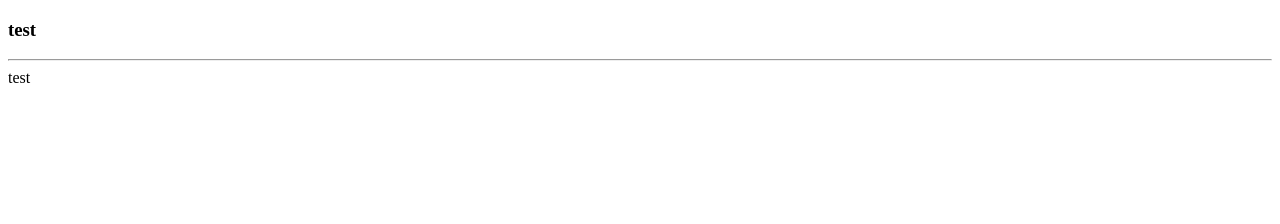
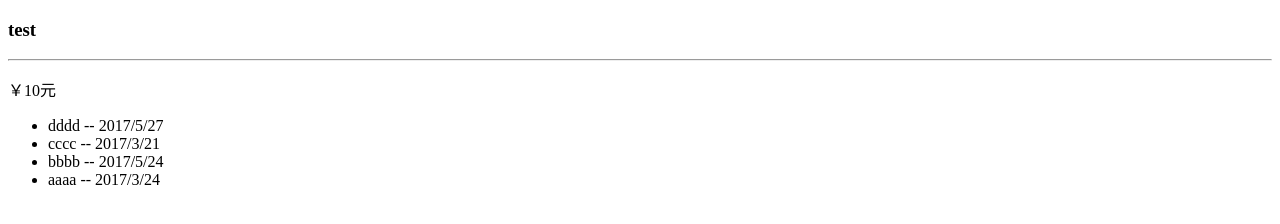
Before and after one commit to fcwgit/VueOption, a plain HTML site: page example/computed.html in a window 1280 px wide. Drawn offline with Linux system fonts and the light colour scheme.

Commit message:
computed

```diff
--- a/example/computed.html
+++ b/example/computed.html
@@ -11,14 +11,33 @@
     <h3>test</h3>
     <hr>
     <div id="app">
-        {{message}}
+        <p>{{newPrice}}</p>
+        <ul>
+            <li v-for="items in reverNews">{{items.title}}  --  {{items.date}}</li>
+        </ul>
     </div>
 
     <script type="text/javascript">
+        var newList = [
+            {title:'aaaa',date:'2017/3/24'},
+            {title:'bbbb',date:'2017/5/24'},
+            {title:'cccc',date:'2017/3/21'},
+            {title:'dddd',date:'2017/5/27'}
+        ]
         var vm = new Vue({
             el:'#app',
             data:{
-                message:'test'
+                message:'test',
+                price:10,
+                newList:newList
+            },
+            computed:{
+                newPrice:function(){
+                    return '￥' + this.price + '元';
+                },
+                reverNews:function(){
+                    return this.newList.reverse();
+                }
             }
         })
     </script>
```
Also changed, not shown: index.html (+2 -0 lines), 1 other file.
